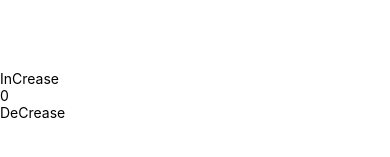
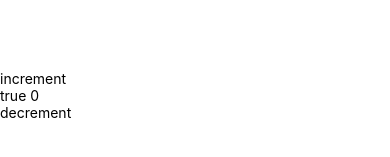
Before and after one commit to HVHMobileDeveloper/ReduxWithHookEx, a React Native app: screen / in a window 390 px wide. Shown: the part 327-484 px from the top of the page. Built offline with nearby package versions, Linux system fonts and the light colour scheme.

Commit message:
[Hook] UseState, UseEffect, UseMemo, UseCallBack

```diff
--- a/src/screen/Main.js
+++ b/src/screen/Main.js
@@ -6,31 +6,55 @@
  * @flow strict-local
  */
 
-import React, { useState } from 'react';
-import { View , Text, TouchableOpacity} from 'react-native';
+import React, { useState, useEffect, useMemo, useCallback } from 'react';
+import { View, Text, TouchableOpacity } from 'react-native';
 import { useSelector, useDispatch } from 'react-redux';
 import { inCrease, deCrease } from '../redux';
 
 const Main = () => {
 
 
+    //TODO:REDUX: USE SELECTOR, USE DISPACH
     const value = useSelector(state => state)
-  const dispatch = useDispatch()
-  const increase = () => dispatch(inCrease())
-  const decrease = () => dispatch(deCrease())
+    const dispatch = useDispatch()
+    const increase = () =>{ dispatch(inCrease()), setLoading(!isLoading)}
+    const decrease = () => { dispatch(deCrease()), setLoading(!isLoading)}
+
+    //USE STATE
+    const [isLoading, setLoading] = useState(false);
+
+    //USE EFFECT
+    useEffect(()=>{
+        setLoading(true)
+    })
+
+    //USE_MEMO
+    const checkLoading = useMemo(() => <Text>{`${isLoading} ${value}`}</Text>, [isLoading]);
+
+
+    //User Callback
+    const handleIncrement = useCallback( increase, [value]);
+    const handleDeCrement = useCallback( decrease, [value])
 
 
     return (
-        <View style={{flex: 1, justifyContent:'center'}}>
-            <TouchableOpacity onPress={increase}>
-                <Text>InCrease</Text>
-            </TouchableOpacity>
-            <Text>{value}</Text>
-            <TouchableOpacity onPress={decrease}>
-                <Text>DeCrease</Text>
-            </TouchableOpacity>
+        <View style={{ flex: 1, justifyContent: 'center' }}>
+            <Button title="increment" onPress={handleIncrement} />
+            {checkLoading}
+            <Button title="decrement" onPress={handleDeCrement} />
         </View>
     )
 }
 
+export const Button = ({title, onPress}) => {
+    useEffect(() =>{
+        console.log("btn click")
+    })
+    return(
+        <TouchableOpacity onPress={onPress}>
+            <Text>{title}</Text>
+        </TouchableOpacity>
+    )
+}
+
 export default Main
```
